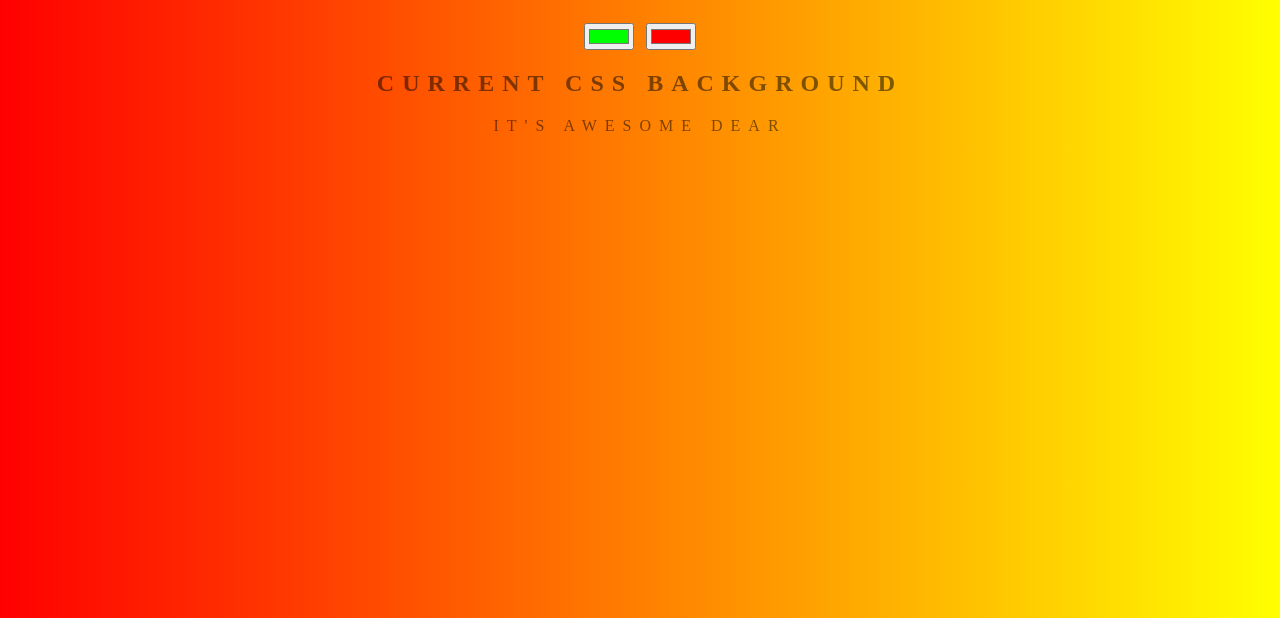
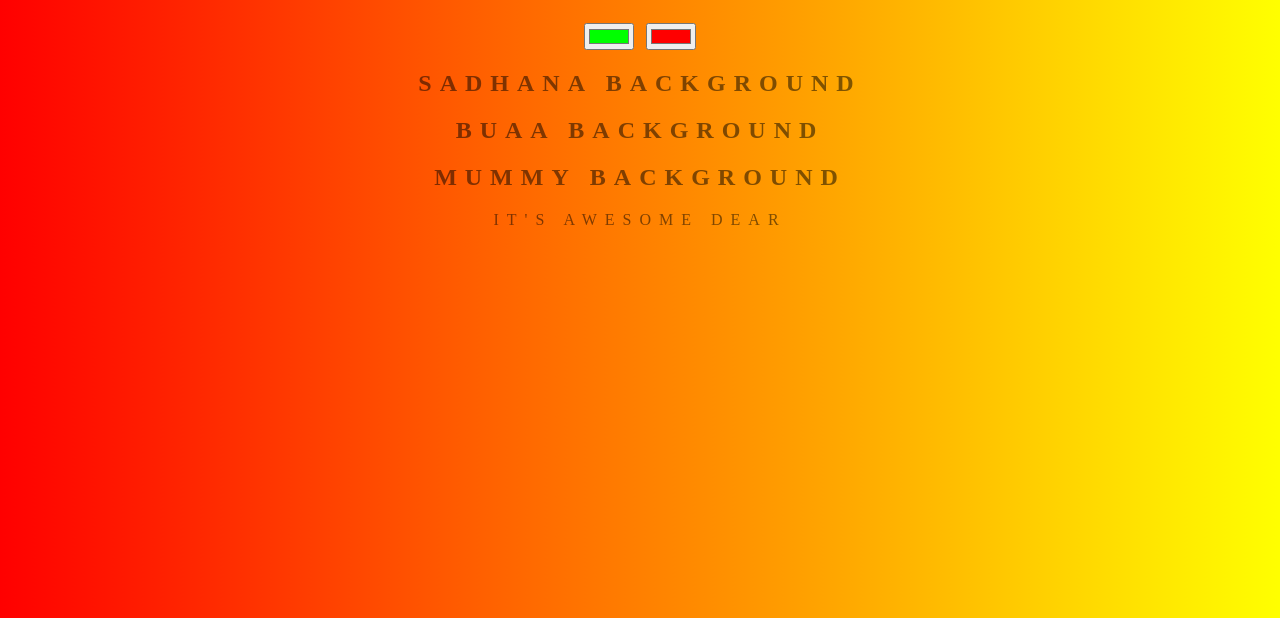
Before and after one commit to ashwani65/backround-generator, a plain HTML site: page index.html in a window 1280 px wide. Shown: the part 182-800 px from the top of the page. Drawn offline with Linux system fonts and the light colour scheme.

Commit message:
Update index.html

```diff
--- a/index.html
+++ b/index.html
@@ -8,7 +8,9 @@
 	<h1>Background Generator</h1>
 	<input class="color1" type="color" name="color1" value="#00ff00">
 	<input class="color2" type="color" name="color2" value="#ff0000">
-	<h2>Current CSS Background</h2>
+	<h2>Sadhana  Background</h2>
+	<h2>Buaa Background</h2>
+	<h2>Mummy Background</h2>
 	<h3></h3>
    <p>It's Awesome dear</p>
 	<script type="text/javascript" src="Script.js"></script>
```
